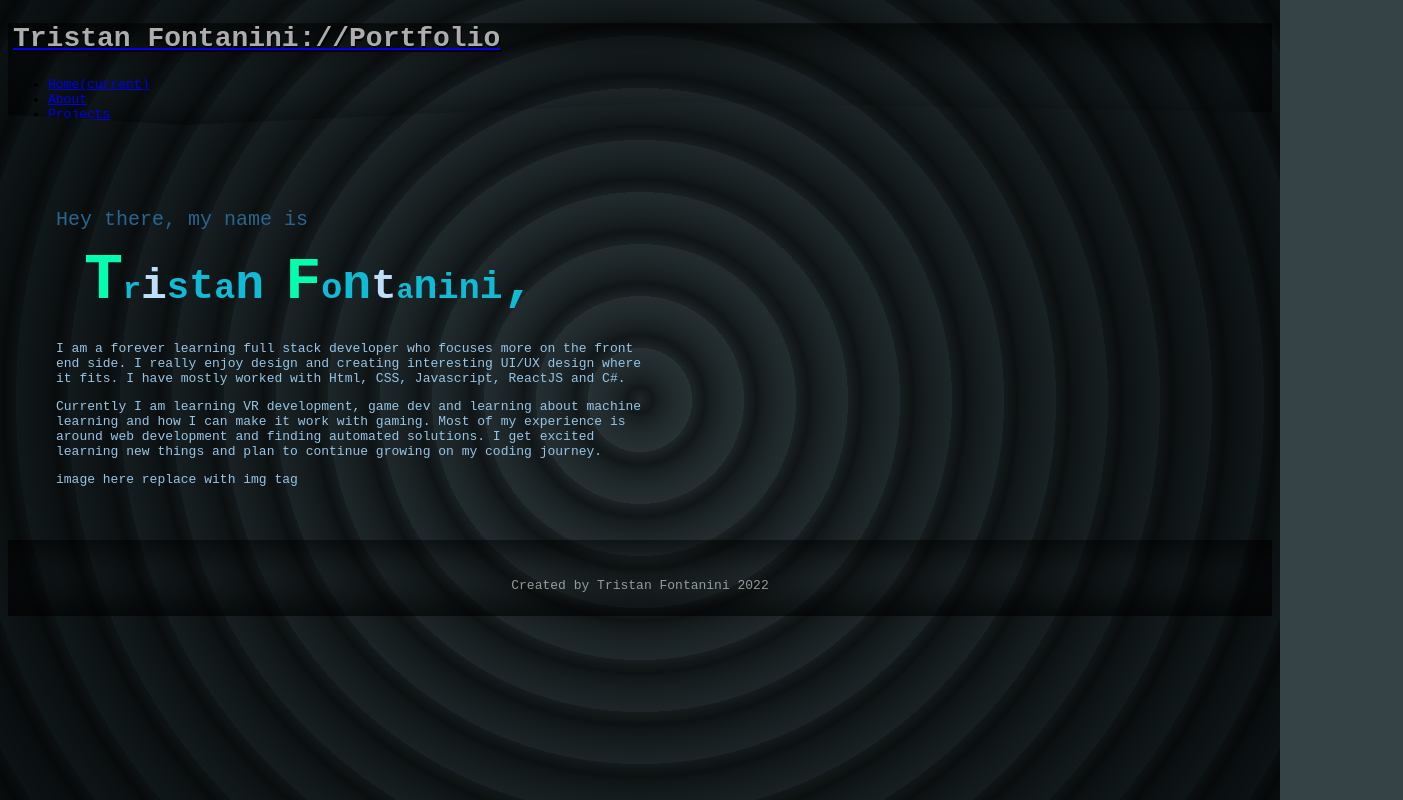
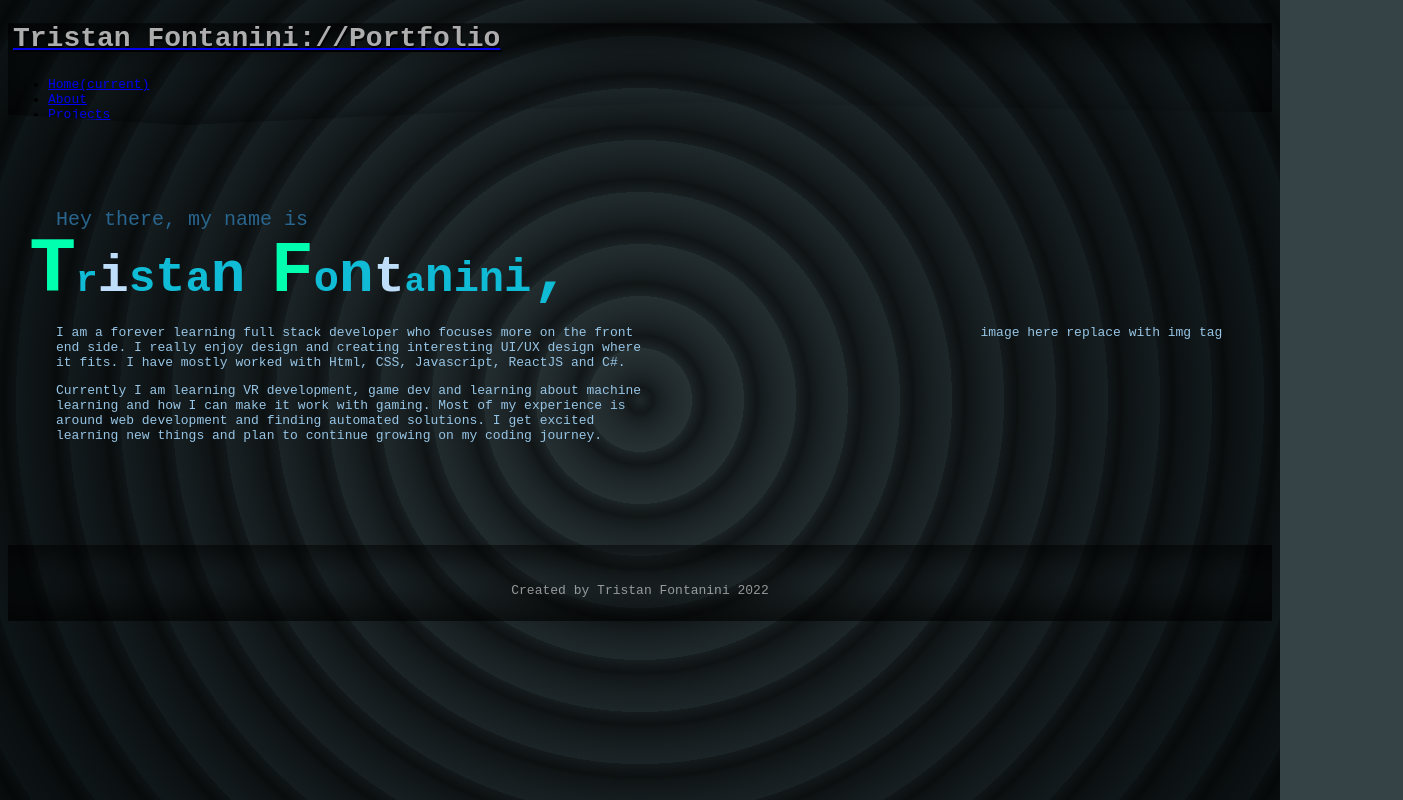
Before and after one commit to Twistedmouse/Tristan-Fontanini-Portfolio-in-React, a React (Create React App) app in the folder client/: page / in a window 1280 px wide. Shown: the whole page, 1403 px wide, since content can reach past the window. Built offline with nearby package versions, Linux system fonts and the light colour scheme; the HTML template or start-up script is replaced by a standard one.

Commit message:
grid fixed remove stay div from home

```diff
--- a/client/src/components/Home.jsx
+++ b/client/src/components/Home.jsx
@@ -4,7 +4,6 @@ function Home() {
   return (
     <div className="homeContainer">
       <div className="grid-container">
-        <div>
         <div className="helloDiv">
           <p className="helloMessage">Hey there, my name is</p>
         </div>
@@ -32,18 +31,18 @@ function Home() {
         </div>
         <div className="pTagDiv">
           <p>
-              I am a forever learning full stack developer who focuses more on
-              the front end side. I really enjoy design and creating interesting
-              UI/UX design where it fits. I have mostly worked with Html, CSS,
+            I am a forever learning full stack developer who focuses more on the
+            front end side. I really enjoy design and creating interesting UI/UX
+            design where it fits. I have mostly worked with Html, CSS,
             Javascript, ReactJS and C#.
           </p>
 
           <p>
-              Currently I am learning VR development, game dev and learning
-              about machine learning and how I can make it work with gaming.
-              Most of my experience is around web development and finding
-              automated solutions. I get excited learning new things and plan to
-              continue growing on my coding journey.
+            Currently I am learning VR development, game dev and learning about
+            machine learning and how I can make it work with gaming. Most of my
+            experience is around web development and finding automated
+            solutions. I get excited learning new things and plan to continue
+            growing on my coding journey.
           </p>
         </div>
         <div className="imgTagDiv">
@@ -51,7 +50,6 @@ function Home() {
         </div>
       </div>
     </div>
-    </div>
   );
 }
 
--- a/client/src/style.css
+++ b/client/src/style.css
@@ -11,13 +11,14 @@ html {
   grid-template-columns: 50% 25% 35%;
   grid-template-rows: 10% 25% 70% 50%;
   /* grid-template-areas:
-  "hello hello"
-  "header header"
-  ". content content . image"; */
+  "hello hello ."
+  "header header . "
+  "content content image"; */
 
   grid-gap: 10px;
   padding: 10px;
   padding-left: 48px; /* check if left padding affects all grid cells */
+
 }
 .helloDiv{
   grid-column-start: 1;
@@ -25,6 +26,7 @@ html {
   /* grid-area: hello; */
 }
 .h1Div{
+  transform: scale(120%);
   grid-column-start: 1;
   grid-column-end: 1;
   grid-row-start: 2;
@@ -33,7 +35,7 @@ html {
 }
 .pTagDiv{
   grid-column-start: 1;
-  grid-column-end: 1;
+  grid-column-end: 2;
   grid-row-start: 3;
   grid-row-end: 3;
   /* grid-area: content; */
@@ -41,9 +43,9 @@ html {
 .imgTagDiv{
   grid-column-start: 3;
   grid-column-end: 4;
+  grid-row-start: 3;
   /* grid-area: image; */
 }
-/* fix grid */
 
 nav.navbar {
   box-shadow:inset -1px 4px 40px 10px rgba(0, 0, 0, 0.8);
```
Lines whose indentation alone changed are shown as unchanged.
